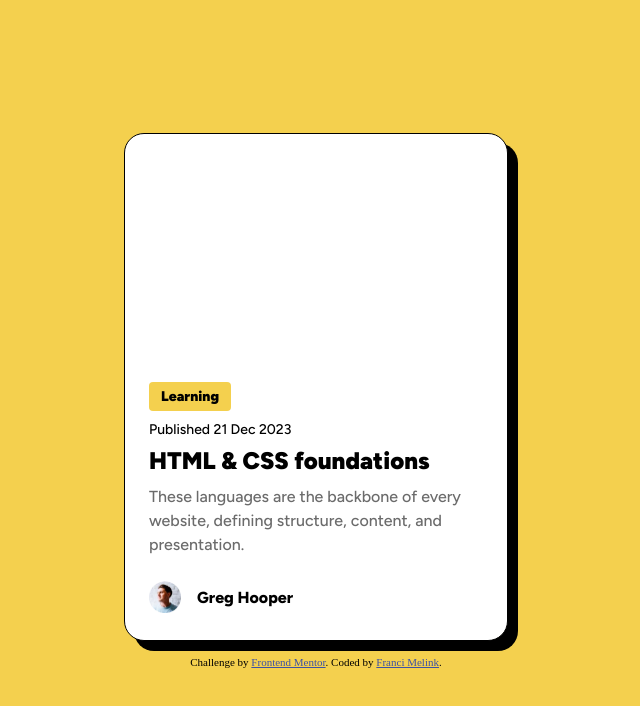
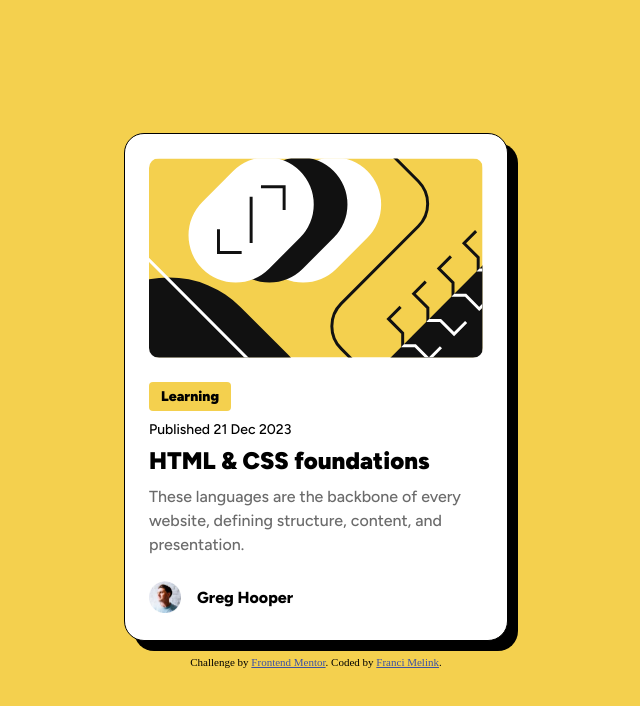
Before and after one commit to francimelink/blog-preview-card-main, a plain HTML site: page index.html in a window 1280 px wide. Shown: the whole page, without its empty margins (324-964 px from the left). Drawn offline with Linux system fonts and the light colour scheme.

Commit message:
Update main.css

```diff
--- a/styles/main.css
+++ b/styles/main.css
@@ -170,7 +170,7 @@ main {
 }
 
 main .main-image {
-    background-image: url('./assets/images/illustration-article.svg');
+    background-image: url('../assets/images/illustration-article.svg');
     background-repeat: no-repeat;
     background-size: cover;
     background-position: top 0 left -24px;
```
